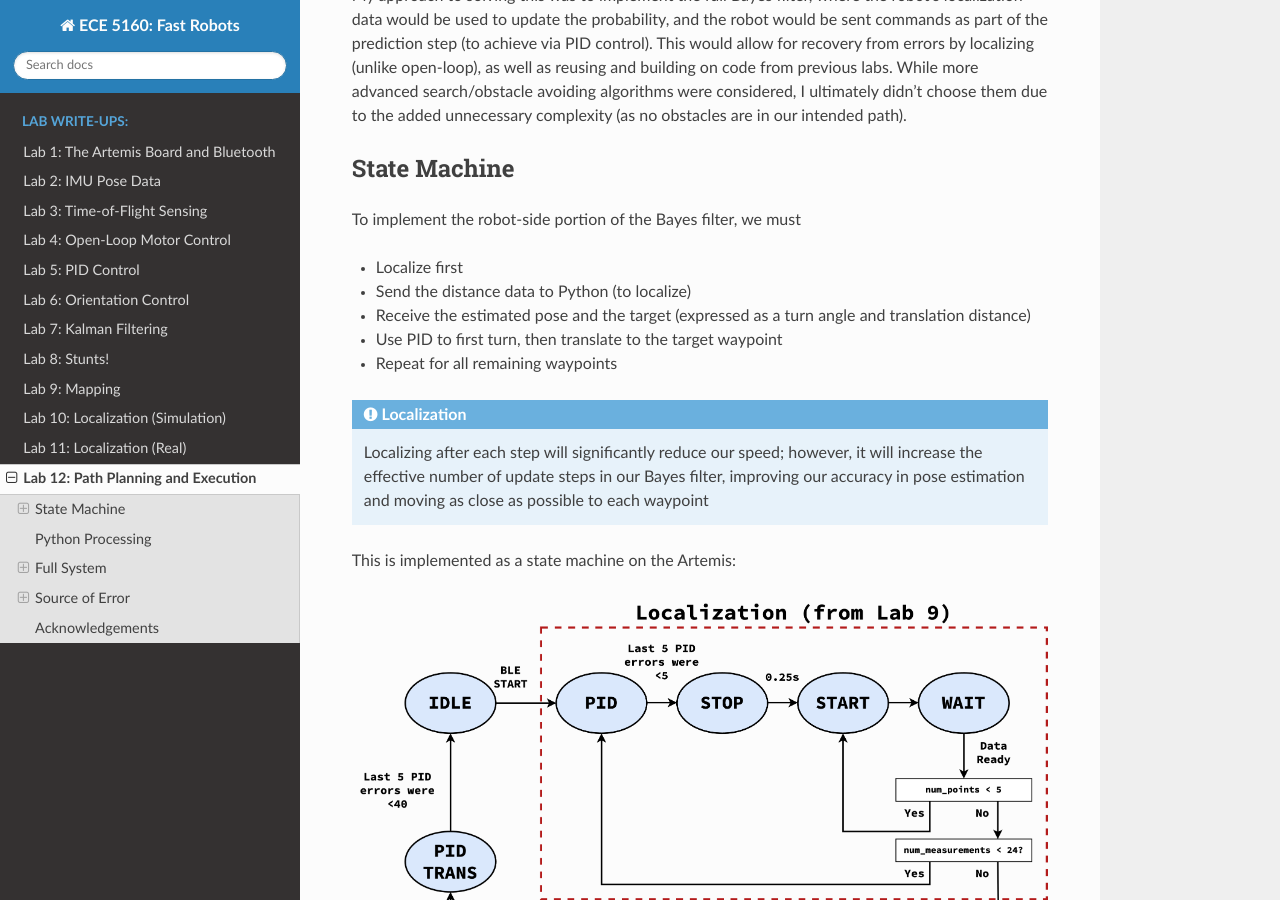
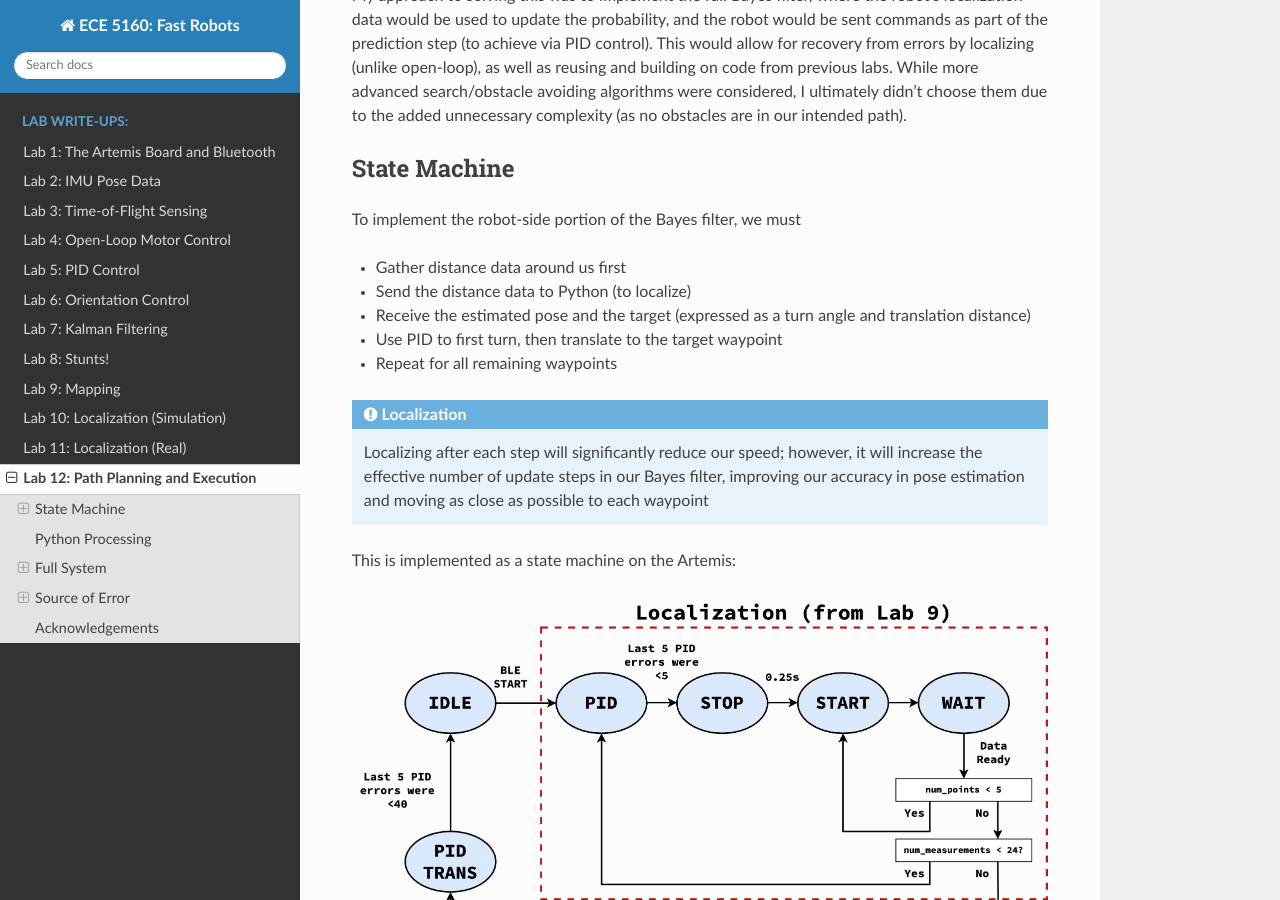
Before and after one commit to Aidan-McNay/fast-robots-docs, a Sphinx documentation site: the page built from docs/lab12.rst, in a window 1280 px wide and 900 px high, scrolled down 663 px. Built offline with Sphinx 7.4.7 and the Read the Docs theme 3.1.0, drawn with Linux system fonts in a browser that asks for light colours.

Commit message:
Update wording

```diff
--- a/docs/lab12.rst
+++ b/docs/lab12.rst
@@ -29,7 +29,7 @@ State Machine
 
 To implement the robot-side portion of the Bayes filter, we must
 
-* Localize first
+* Gather distance data around us first
 * Send the distance data to Python (to localize)
 * Receive the estimated pose and the target (expressed as a turn angle and
   translation distance)
```
